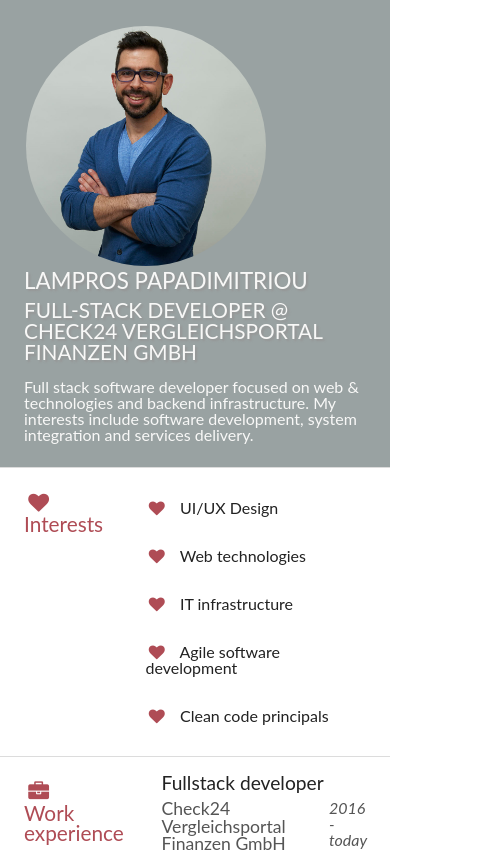
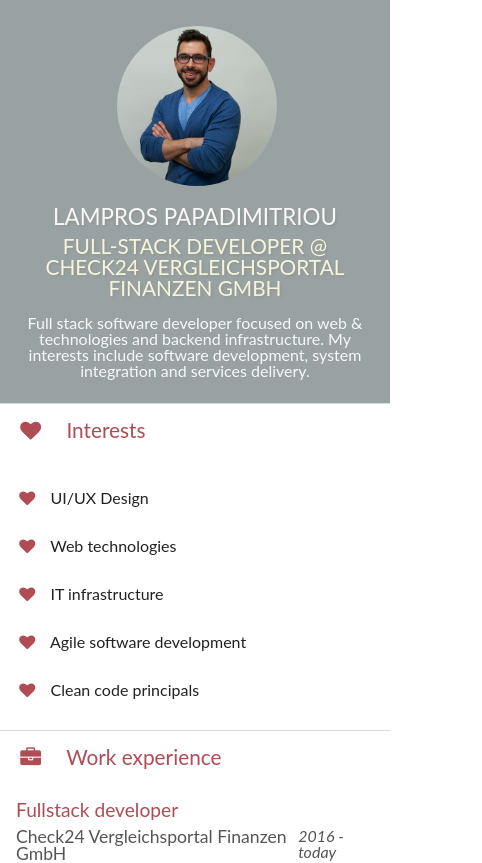
Before and after one commit to trelo-bifteki/www.trelobifteki.com, a Vue app: page /#/ in a window 390 px wide. Shown: the top 863 px of the page, 482 px wide, since content can reach past the window. Built offline with nearby package versions, Linux system fonts and the light colour scheme.

Commit message:
Improving style and making CV more responsive

```diff
--- a/src/components/CurriculumVitae.vue
+++ b/src/components/CurriculumVitae.vue
@@ -131,11 +131,11 @@ export default {
 
 <style>
 
-@import '../assets/common.css';
-
 .route-cv__avatar {
-  margin-right: var(--space-l);
-  max-width: 15rem;
+  margin-bottom: var(--space);
+  margin-left: auto;
+  margin-right: auto;
+  max-width: 10rem;
   text-align: center;
 }
 
@@ -146,6 +146,7 @@ export default {
 }
 
 .route-cv__current-job {
+  color: beige;
   font-size: var(--font-size-l);
   margin-bottom: var(--space);
   text-shadow: 2px 2px 2px rgba(150, 150, 150, 1);
@@ -155,7 +156,7 @@ export default {
 .route-cv__heading {
   color: var(--color-theme-red);
   font-size: var(--font-size-l);
-  margin: var(--space-l);
+  margin: var(--space);
 }
 
 .route-cv__fullname {
@@ -192,7 +193,8 @@ export default {
 .route-cv__panel {
   border-top: 1px solid var(--color-theme-gray-light);
   display: flex;
-  flex-direction: row;
+  flex-direction: column;
+  justify-content: center;
   max-width: 80rem;
   margin-left: auto;
   margin-right: auto;
@@ -202,13 +204,16 @@ export default {
   border-top: 0;
 }
 
+.route-cv__panel:first {
+  border-top: 0;
+}
+
 .route-cv__panel-label {
-  width: 25%;
+  width: auto;
 }
 
 .route-cv__panel-container {
   display: block;
-  width: 75%;
 }
 
 .route-cv__panel-container--padding {
@@ -222,6 +227,7 @@ export default {
   flex-direction: column;
   justify-content: center;
   padding: var(--space-l);
+  text-align: center;
 }
 
 .route-cv__skills {
@@ -237,8 +243,27 @@ export default {
 }
 
 @media screen and (min-width: 768px) {
+  .route-cv__avatar {
+      margin-bottom: 0;
+      margin-left: 0;
+      margin-right: var(--space-l);
+  }
+
   .route-cv__personal-information {
     flex-direction: row;
+    text-align: left;
+  }
+
+  .route-cv__panel {
+    flex-direction: row;
+  }
+
+  .route-cv__panel-label {
+    width: 25%;
+  }
+
+  .route-cv__panel-container {
+    width: 75%;
   }
 
   .route-cv__avatar {
--- a/src/components/EducationItem.vue
+++ b/src/components/EducationItem.vue
@@ -31,8 +31,6 @@ export default {
 
 <style>
 
-@import '../assets/common.css';
-
 .education {
   margin-top:  var(--space-xxl);
 }
@@ -54,6 +52,7 @@ export default {
 }
 
 .education__title {
+  color: var(--color-theme-red);
   font-size: var(--font-size-l);
   margin-bottom: var(--space-s);
 }
--- a/src/components/JobItem.vue
+++ b/src/components/JobItem.vue
@@ -38,8 +38,6 @@ export default {
 
 <style>
 
-@import '../assets/common.css';
-
 .job {
   margin-bottom: 3rem;
 }
@@ -62,6 +60,7 @@ export default {
 }
 
 .job__title {
+  color: var(--color-theme-red);
   font-size: 120%;
   margin-bottom: var(--space-s);
 }
--- a/src/components/SkillItem.vue
+++ b/src/components/SkillItem.vue
@@ -29,8 +29,6 @@ export default {
 </template>
 
 <style>
-
-@import '../assets/common.css';
 
 .skill {
   display: flex;
```
